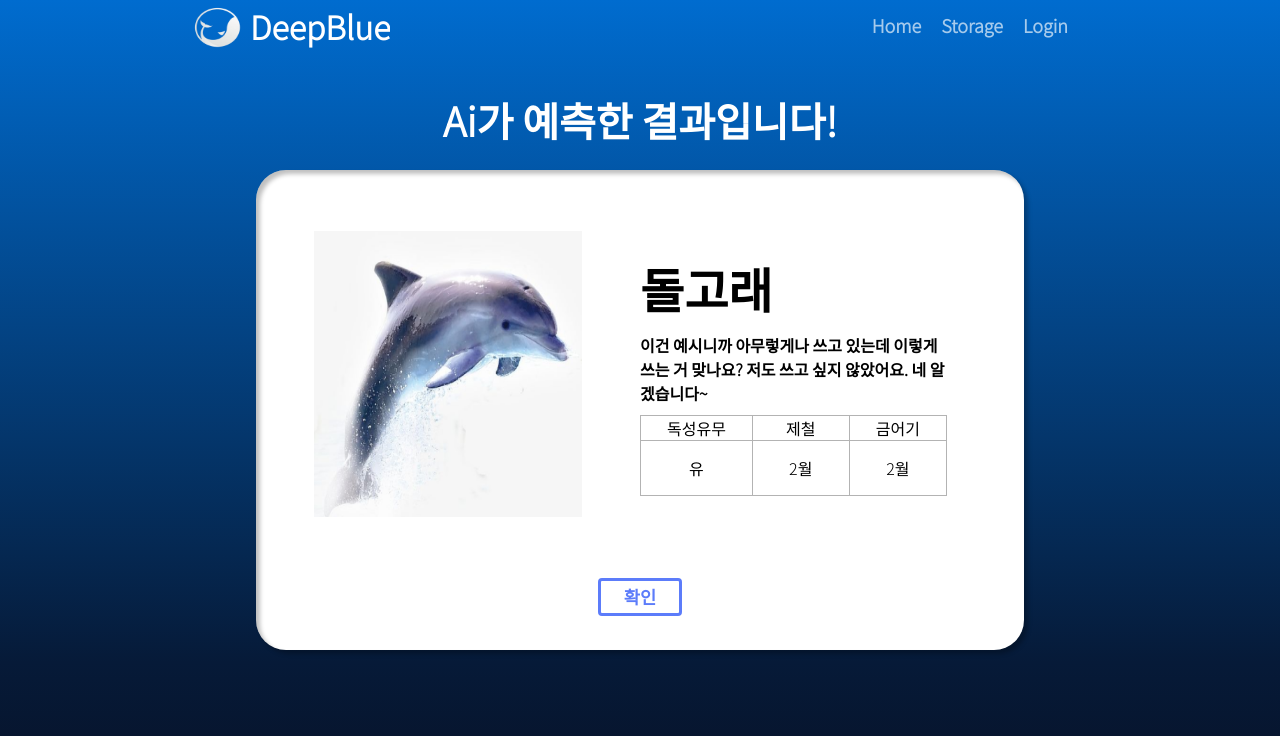
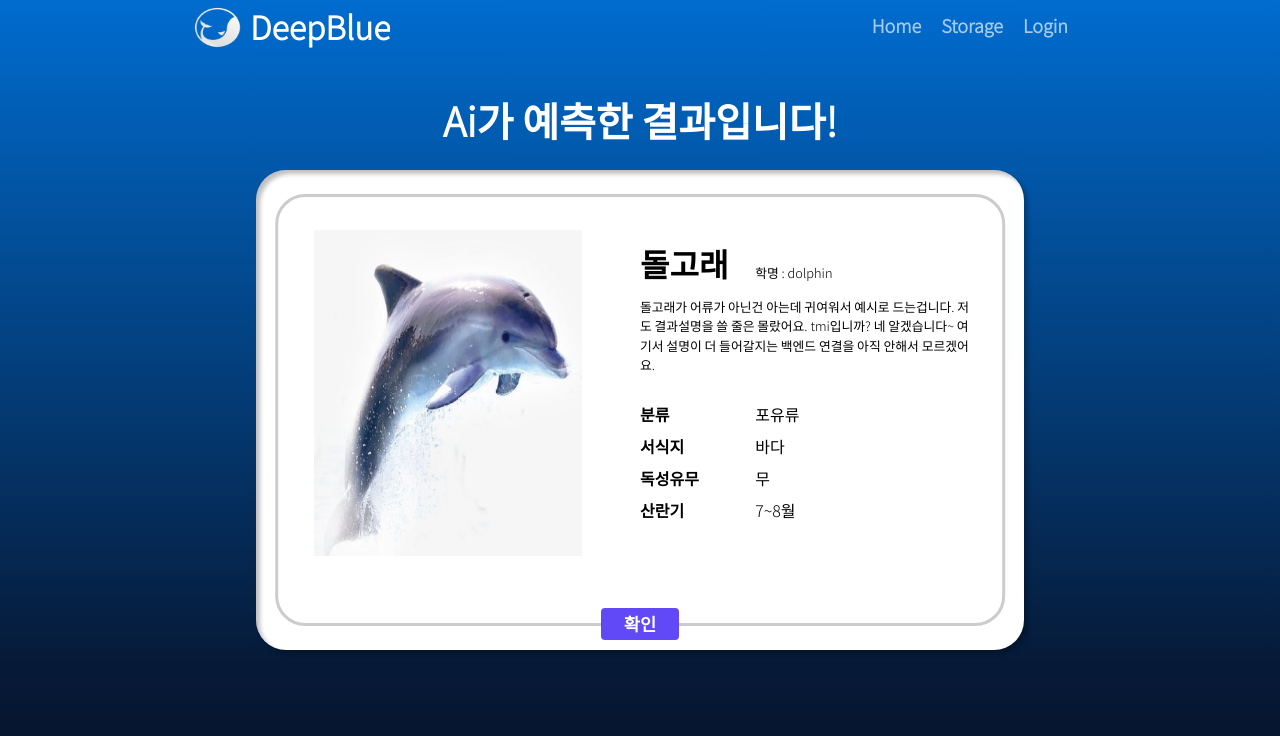
Before and after one commit to SVTeamJ/DeepBlue, a React (Vite) app in the folder frontend/: page /result in a window 1280 px wide. Shown: the top 736 px of the page. Built offline with nearby package versions, Linux system fonts and the light colour scheme.

Commit message:
refactor: 결과페이지 ui 변경

```diff
--- a/frontend/src/page/result/index.scss
+++ b/frontend/src/page/result/index.scss
@@ -1,200 +1,290 @@
 @import '../../media.scss';
 @import url('https://fonts.googleapis.com/css2?family=Noto+Sans+KR:wght@300&display=swap');
 
-* {
+*{
   font-family: 'Noto Sans Kr' !important;
 }
 
 .insert_resultback {
   width: 100vw;
   height: 100vh;
+  min-width: 500px;
+  min-height: 700px;
   background: linear-gradient(180deg, #006ccf 0%, #061a38 82.81%, #071228 100%);
   position: absolute;
 }
 
-.insert_resultpage {
-  width: 80%;
+.insert_resultpage{
+  width: 60%;
   height: 60%;
   display: flex;
-  background-color: #ffffff;
-  box-shadow: 4px 4px 4px rgba(0, 0, 0, 0.25),
-    inset 4px 4px 4px rgba(0, 0, 0, 0.25);
+  background-color: #FFFFFF;
+  box-shadow: 4px 4px 4px rgba(0, 0, 0, 0.25), inset 4px 4px 4px rgba(0, 0, 0, 0.25);
   border-radius: 30px;
   justify-content: center;
   position: relative;
   flex-direction: column;
-  align-items: center;
+  align-items:center;
   position: absolute;
   left: 50%;
   transform: translateX(-50%);
-  animation: showResult 0.5s 0.5s alternate forwards;
-  opacity: 0;
-  transform-origin: left;
-  @include tablet {
-    width: 60%;
+}
+
+.insert_linebox{
+  width: 95%;
+  height: 90%;
+  display: flex;
+  justify-content: center;
+  flex-direction: column;
+  align-items:center;
+  border: 3px solid rgba(153, 153, 153, 0.5);
+  border-radius: 30px;
+  background-color:none;
+  position: absolute;
+  left: 50%;
+  transform: translateX(-50%);
+}
+
+.insert_bigbox{
+  display: flex;
+  width: 100%;
+  height: 85%;
+  flex-direction:column;
+
+  @include tablet{
+    flex-direction:row;
   }
 }
 
-.insert_bigbox {
+.insert_smallbox1{
   display: flex;
-  width: 100%;
-  height: 85%;
-  flex-direction: column;
+  background-color:none;
+  width:100%;
+  height:50%;
+  position:relative;
+  justify-content: center;
+  align-self: center;
 
-  @include tablet {
-    flex-direction: row;
+  @include tablet{
+    width:50%;
+    height:100%;
   }
 }
 
-.insert_smallbox1 {
+.insert_smallbox2{
   display: flex;
-  background-color: none;
-  width: 100%;
-  height: 50%;
-  position: relative;
-  justify-content: center;
-  align-self: center;
-
-  @include tablet {
-    width: 50%;
-    height: 100%;
-  }
-}
-
-.insert_smallbox2 {
-  display: flex;
-  background-color: none;
-  width: 80%;
-  height: 50%;
-  position: relative;
+  background-color:none;
+  width:50%;
+  height:70%;
+  position:relative;
   justify-content: space-evenly;
   align-self: center;
   flex-direction: column;
 
-  @include tablet {
-    width: 50%;
-    height: 100%;
-    justify-content: center;
+
+  @include tablet{
+    width:50%;
+    height:100%;
+  }
+}
+.insert_topBox{
+  display:none;
+  width:100%;
+  height:19%;
+
+  @include tablet{
+    display:flex;
   }
 }
 
-.insert_rbottombox {
+.insert_rbottombox{
   display: flex;
   width: 100%;
   height: 10%;
-  background-color: none;
+  background-color:none;
   flex-direction: row;
-  justify-content: center;
-  align-items: flex-start;
-  @include tablet {
+  justify-content:center;
+  align-items: center;
+  @include tablet{
     height: 15%;
   }
 }
 
-.insert_cbutton {
+.insert_cbutton{
   display: flex;
   justify-content: center;
-  align-items: center;
+  align-self: flex-end;
+  margin-bottom:2px;
   padding: 3px;
   gap: 4px;
-  border: 3px solid #5c7cfa;
   border-radius: 4px;
-  text-align: center;
+  text-align:center;
   font-size: 1.1rem;
-  font-weight: 900;
-  color: #5c7cfa;
-  cursor: pointer;
+  font-weight:900;
+  color: #ffffff;
+  background-color:#6149F8;
+  z-index:2;
+  @include tablet{
+    margin-bottom:10px;
+  }
 }
 
-.insert_resulttitle {
+.insert_resulttitle{
   display: flex;
   width: 100%;
-  height: 5rem;
+  height: 10%;
   justify-content: center;
   color: #ffffff;
   position: relative;
-  font-size: 2.5rem;
+  font-size:2.5rem;
   font-weight: bold;
   vertical-align: middle;
-  margin-top: 40px;
-  opacity: 0;
-  animation: showTitle 1s 0.5s alternate forwards;
+  margin-top:40px;
 }
 
-.insert_Namebox {
+.insert_normalBox1{
   display: flex;
-  width: 100%;
-  height: 5rem;
+  width:100%;
+  height:20%;
+  flex-direction:row;
+}
+
+.insert_Namebox{
+  display: flex;
+  width:100%;
+  height:100%;
   color: #000000;
   position: relative;
-  font-size: 3rem;
-  font-weight: 900;
-  justify-content: center;
+  font-size:2rem;
+  font-weight: bold;
+  justify-content: flex-start;
+  align-items: flex-end;
 
-  @include tablet {
-    width: 45%;
-    height: 20%;
+  @include tablet{
+    width:35%;
+    height:100%;
     justify-content: flex-start;
+    align-items: flex-end;
+  }
+  @include laptop{
+    width:30%;
+    height:100%;
+    justify-content: flex-start;
+    align-items: flex-end;
+  }
+  @include desktop{
+    width:25%;
+    height:100%;
+    justify-content: flex-start;
+    align-items: flex-end;
   }
 }
 
-.insert_discribeBox {
+.insert_smallNamebox{
   display: flex;
-  height: 20%;
+  width:100%;
+  height:100%;
   color: #000000;
   position: relative;
-  font-size: 1rem;
-  font-weight: 600;
-  white-space: normal;
-  justify-content: center;
+  font-size:0.8rem;
+  font-weight: lighter;
+  justify-content: flex-start;
+  align-items:flex-end;
+  transform: translateY(-5px);
 
-  @include tablet {
-    width: 80%;
-    height: 20%;
+  @include tablet{
+    width:45%;
+    height:100%;
     justify-content: flex-start;
+    align-items:flex-end;
+  }
+
+  @include laptop{
+    width:25%;
+    height:100%;
+    justify-content: flex-start;
+    align-items: flex-end;
+  }
+  @include desktop{
+    width:30%;
+    height:100%;
+    justify-content: flex-start;
+    align-items: flex-end;
   }
 }
 
-.insert_dolpic {
+
+.insert_discribeBox{
   display: flex;
-  width: 60%;
-  height: 80%;
-  align-self: flex-end;
+  height:30%;
+  color: #000000;
+  position: relative;
+  font-size:.8rem;
+  font-weight: 300;
+  white-space:normal;
+  justify-content: center;
 
-  @include tablet {
-    width: 70%;
-    height: 70%;
-    align-self: center;
+  @include tablet{
+    width:87%;
+    height:30%;
+    justify-content: flex-start;
+    margin-top:10px;
+    margin-bottom: 10px;
   }
 }
 
-.insert_table {
-  border-collapse: collapse;
-  border: 1px solid #b3b3b3;
-  line-height: 1.5;
-  margin-right: 30%;
-  width: 60%;
-  height: 10%;
-  padding: 10px;
-  display: table;
-  margin-left: auto;
-  margin-right: auto;
+.insert_qnaBox{
+  display: flex;
+  width:100%;
+  height:60%;
+  flex-direction:row;
+}
 
-  td,
-  th {
-    border: 1px solid #b3b3b3;
-    text-align: center;
-    vertical-align: middle;
-  }
-  @include tablet {
-    width: 80%;
-    height: 20%;
-    justify-content: flex-start;
-    margin-left: 0;
-    margin-right: 0;
-    width: 80%;
+.insert_questionBox{
+  display: flex;
+  width: 30%;
+  height:100%;
+  word-break:keep-all;
+  white-space : pre-wrap;
+  color:#000000;
+  font-weight: bold;
+  font-size:1rem;
+  position: relative;
+  justify-content: flex-start;
+  align-items: flex-start;
+  line-height:2;
+}
+
+.insert_answerBox{
+  display: flex;
+  width: 30%;
+  height:100%;
+  word-break:keep-all;
+  white-space : pre-wrap;
+  color:#000000;
+  font-weight: lighter;
+  font-size:1rem;
+  position: relative;
+  justify-content: flex-start;
+  align-items: flex-start;
+  line-height:2;
+
+}
+
+.insert_dolpic{
+  display:flex;
+  width:60%;
+  height:80%;
+  align-self:flex-end;
+
+  @include tablet{
+    width:70%;
+    height:80%;
+    align-self:center;
+    margin-top:10%;
   }
 }
+
 
 @keyframes showResult {
   0% {
--- a/frontend/src/page/result/index.tsx
+++ b/frontend/src/page/result/index.tsx
@@ -3,47 +3,34 @@ import './index.scss';
 import dolImg from '../../assets/image 69.png';
 import Nav from '@/components/nav';
 
+
 const Result = () => {
   return (
     <div>
       <div className="insert_resultback">
-        <Nav></Nav>
+      <Nav></Nav>
         <div className="insert_resulttitle">Ai가 예측한 결과입니다!</div>
         <div className="insert_resultpage">
+          <div className="insert_linebox"></div>
           <div className="insert_bigbox">
             <div className="insert_smallbox1">
-              <img className="insert_dolpic" src={dolImg}></img>
+                <img className="insert_dolpic" src={dolImg}></img>
             </div>
-            <div className="insert_smallbox2">
-              <div className="insert_Namebox">돌고래</div>
-              <div className="insert_discribeBox">
-                이건 예시니까 아무렇게나 쓰고 있는데 이렇게 쓰는 거 맞나요? 저도
-                쓰고 싶지 않았어요. 네 알겠습니다~{' '}
+              <div className="insert_smallbox2">
+                <div className="insert_topBox"></div>
+                <div className="insert_normalBox1">
+                  <div className="insert_Namebox">돌고래</div>
+                  <div className="insert_smallNamebox">학명 : dolphin</div>
+                </div>
+                <div className="insert_discribeBox">돌고래가 어류가 아닌건 아는데 귀여워서 예시로 드는겁니다. 저도 결과설명을 쓸 줄은 몰랐어요. tmi입니까? 네 알겠습니다~ 여기서 설명이 더 들어갈지는 백엔드 연결을 아직 안해서 모르겠어요.</div>
+                <div className="insert_qnaBox">
+                  <div className="insert_questionBox">분류<br/>서식지<br/>독성유무<br/>산란기</div>
+                  <div className="insert_answerBox">포유류<br/>바다<br/>무<br/>7~8월</div>
+                </div>
               </div>
-              <table className="insert_table">
-                <thead>
-                  <tr>
-                    <th className="text-left">독성유무</th>
-                    <th className="text-left">
-                      &nbsp;&nbsp;&nbsp;제철&nbsp;&nbsp;&nbsp;
-                    </th>
-                    <th className="text-left">&nbsp;금어기&nbsp;</th>
-                  </tr>
-                </thead>
-                <tbody>
-                  <tr>
-                    <td className="text-left">유</td>
-                    <td className="text-left">2월</td>
-                    <td className="text-left">2월</td>
-                  </tr>
-                </tbody>
-              </table>
-            </div>
           </div>
           <div className="insert_rbottombox">
-            <div className="insert_cbutton">
-              &nbsp;&nbsp;&nbsp;&nbsp;&nbsp;확인&nbsp;&nbsp;&nbsp;&nbsp;&nbsp;
-            </div>
+            <div className="insert_cbutton">&nbsp;&nbsp;&nbsp;&nbsp;&nbsp;확인&nbsp;&nbsp;&nbsp;&nbsp;&nbsp;</div>
           </div>
         </div>
       </div>
```
